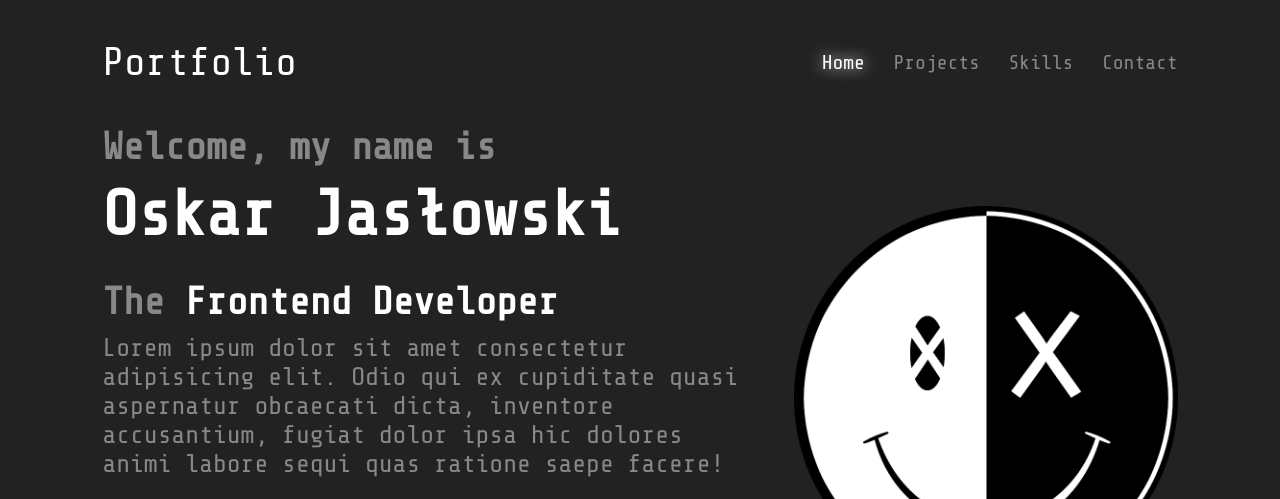
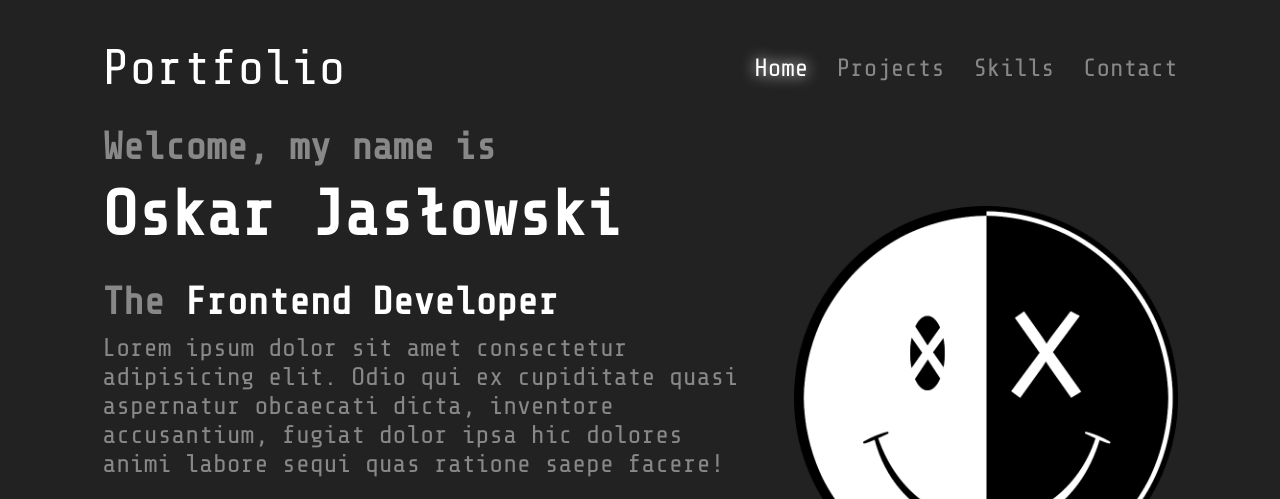
Before and after one commit to ONKJUNUA/PortfolioSite, a plain HTML site: page index.html in a window 1280 px wide. Shown: the top 499 px of the page. Drawn offline with nearby package versions, Linux system fonts and the light colour scheme.

Commit message:
bigger navbar

```diff
--- a/style.css
+++ b/style.css
@@ -26,14 +26,14 @@ body{
 }
 
 .logo{
-    font-size: 40px;
+    font-size: 50px;
     color: #fff;
     text-decoration: none;
     cursor: default;
 }
 
 .navbar a{
-    font-size: 20px;
+    font-size: 25px;
     color: #888;
     text-decoration: none;
     margin-left: 20px;
@@ -129,3 +129,7 @@ body{
     background: #fff;
     box-shadow: 0 0 15px #fff;
 }
+
+@media (min-width: 1200px) {
+
+}
```
